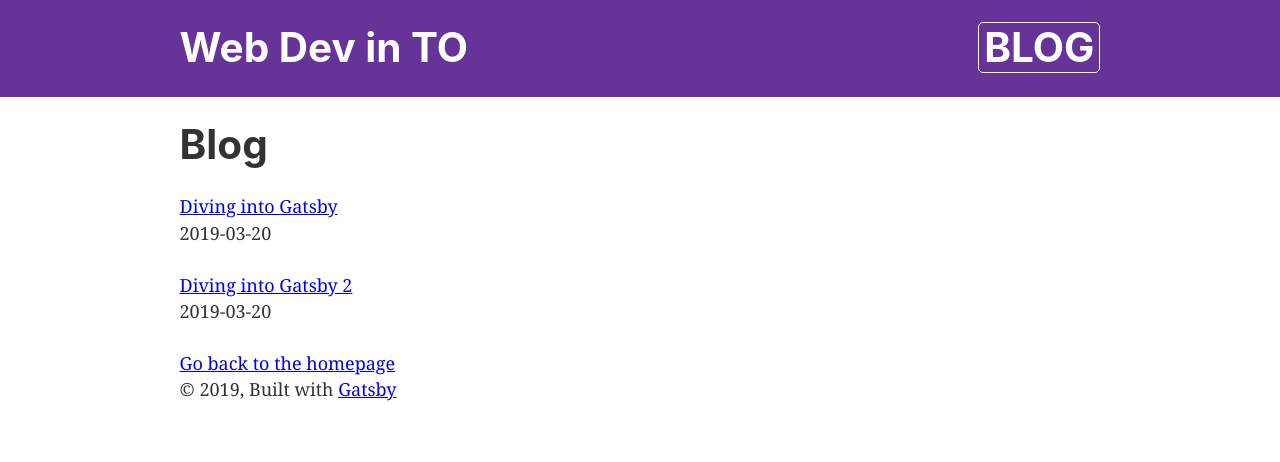
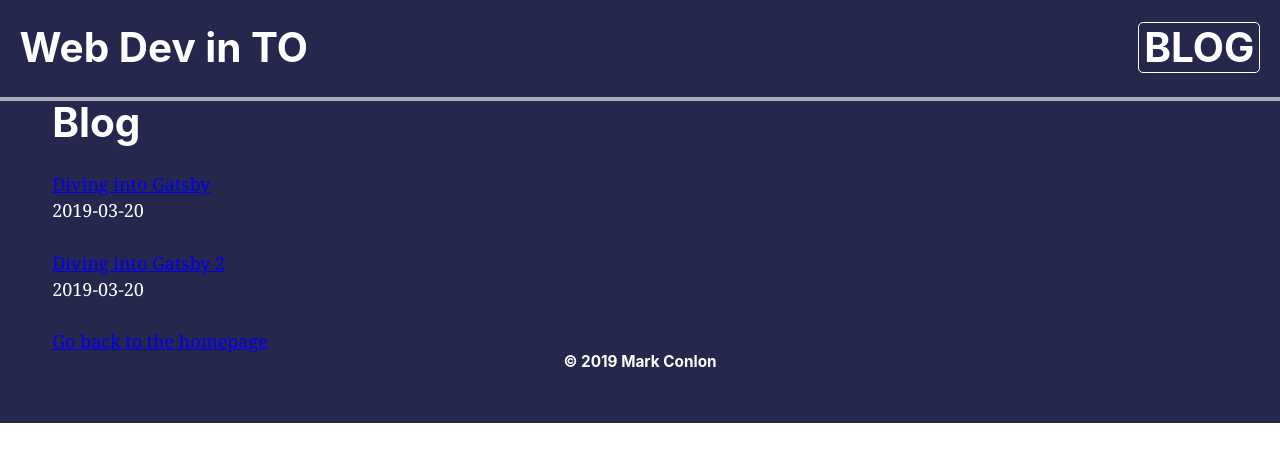
Before and after one commit to markjconlon/portfolio, a Gatsby site: page /blog in a window 1280 px wide. Built offline with nearby package versions, Linux system fonts and the light colour scheme; Gatsby itself is replaced by a stand-in of ours.

Commit message:
restyled header and layout including color pallete

```diff
--- a/src/components/header.js
+++ b/src/components/header.js
@@ -5,14 +5,14 @@ import React from "react"
 const Header = ({ siteTitle }) => (
   <header
     style={{
-      background: `rebeccapurple`,
-      marginBottom: `1.45rem`,
+      background: `#25274d`,
+      // paddingBottom: `1.45rem`,
+      borderBottom: `4px #AAABB8 solid`
     }}
   >
     <div
       style={{
         margin: `0 auto`,
-        maxWidth: 960,
         padding: `1.45rem 1.0875rem`,
         display: 'flex',
         justifyContent: 'space-between',
--- a/src/components/layout.js
+++ b/src/components/layout.js
@@ -29,16 +29,24 @@ const Layout = ({ children }) => (
         <div
           style={{
             margin: `0 auto`,
-            maxWidth: 960,
-            padding: `0px 1.0875rem 1.45rem`,
+            maxWidth: `100%`,
+            padding: `0px 2.9rem 1.45rem`,
             paddingTop: 0,
+            backgroundColor: `#25274d`,
+            color: `white`,
           }}
         >
           <main>{children}</main>
-          <footer>
-            © {new Date().getFullYear()}, Built with
-            {` `}
-            <a href="https://www.gatsbyjs.org">Gatsby</a>
+          <footer
+            style={{
+              width: `100%`,
+              display: `flex`,
+              justifyContent: `space-around`,
+            }}
+          >
+            <h5>
+            © {new Date().getFullYear()} Mark Conlon
+            </h5>
           </footer>
         </div>
       </>
```
Also changed, not shown: src/components/layout.css (+7 -0 lines).
